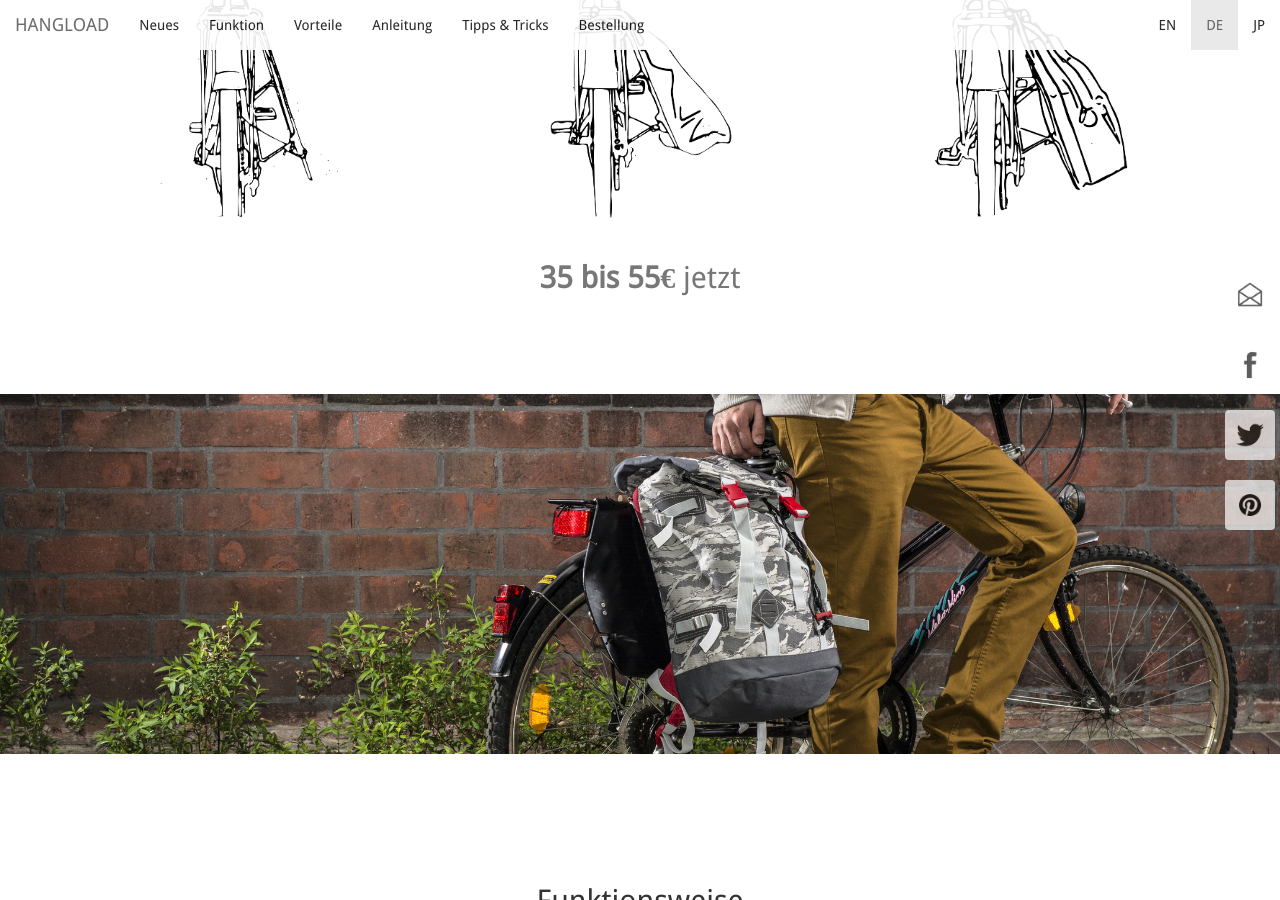
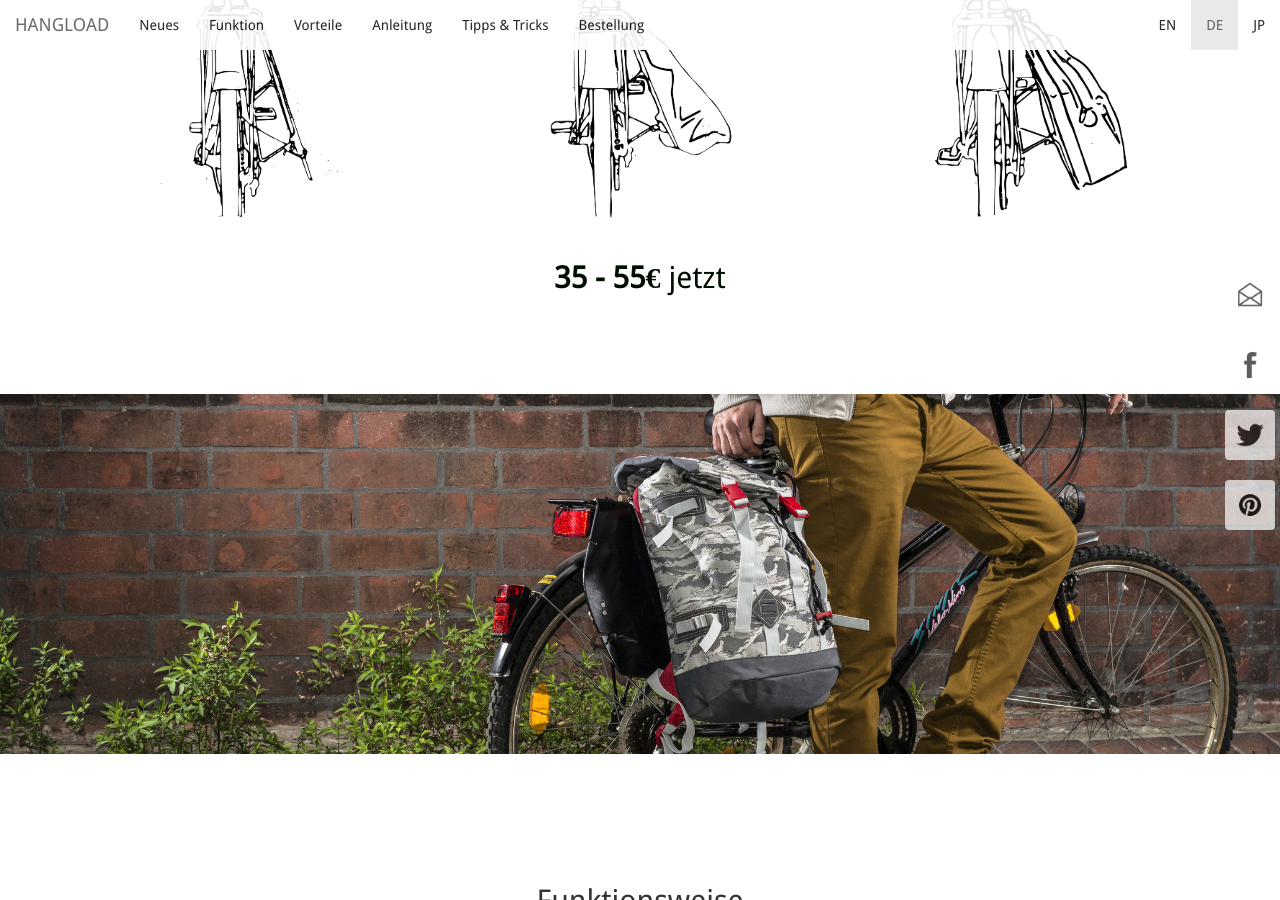
Before and after one commit to bodokaiser/hangload.com, a Jekyll site: the page built from de/index.html, in a window 1280 px wide and 900 px high, scrolled down 787 px. Built offline with Jekyll 4.4.1, drawn with Linux system fonts in a browser that asks for light colours; nearby versions of some CDN libraries; library files that are not in the unit come from our copies; Markdown is read by kramdown in place of the engine named in the settings.

Commit message:
Update index.html

```diff
--- a/de/index.html
+++ b/de/index.html
@@ -38,7 +38,7 @@
           src="/images/workings/rucksack.png" />
       </div>
     </div>
-	<h2 class="text-center"> <font color=”#800000”> <a href="/de/webshop/#order"> <strong> 35 bis 55€ </strong> jetzt </font>  </a> </h2>
+	<h2 class="text-center"> <font color=”silver”> <strong> 35 - 55€ </strong> jetzt </font> </h2>
   </div>
 </article>
 <section id="industrial" class="hidden-xs hidden-sm"
```
